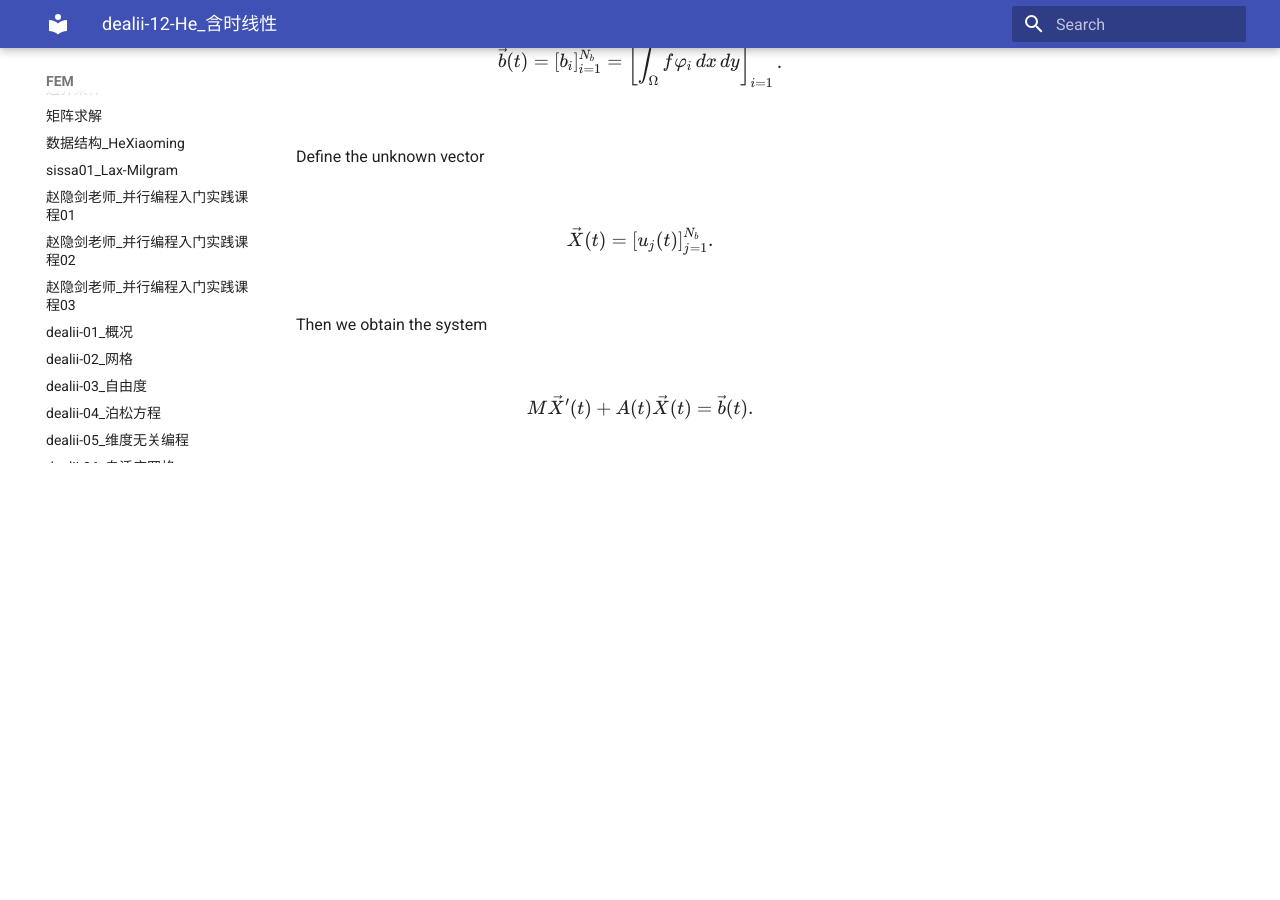
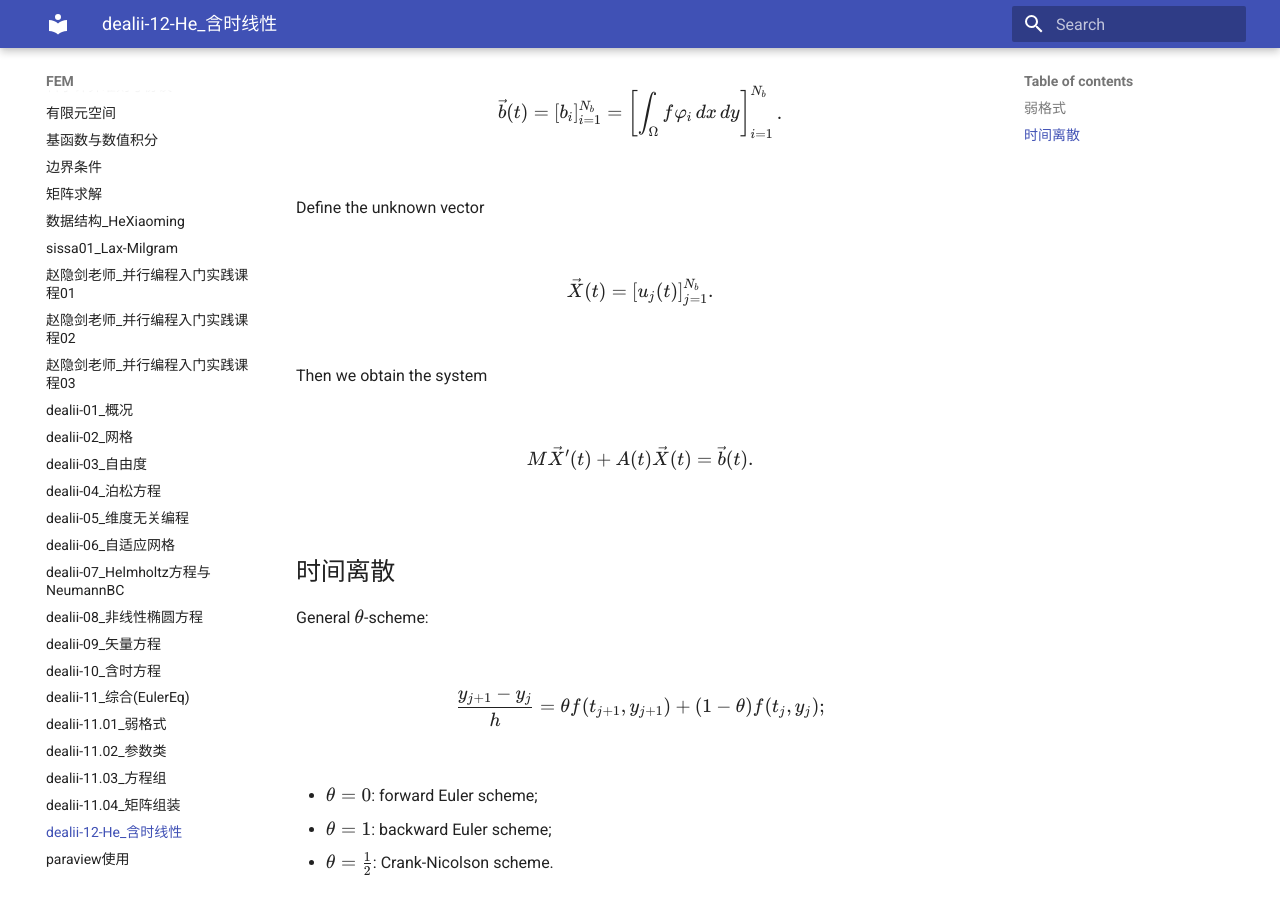
Before and after one commit to ymma98/technotes, an MkDocs documentation site: the page built from docs/FEM/dealii-12-He_含时线性.md, in a window 1280 px wide and 900 px high, scrolled down 2234 px. Built offline with MkDocs 1.6.1 and Material for MkDocs 9.7.7, drawn with Linux system fonts in a browser that asks for light colours; before the commit the page ends 2721 px from its top, so only the background shows below that.

Commit message:
docs/FEM/dealii-12-He_含时线性.md updated from https://stackedit.cn/

```diff
--- a/docs/FEM/dealii-12-He_含时线性.md
+++ b/docs/FEM/dealii-12-He_含时线性.md
@@ -1,4 +1,6 @@
 # dealii-12-He_含时线性
+
+## 弱格式
 
 对应 Chapter 4: Finite Elements for 2D second order parabolic and hyperbolic equation.
 
@@ -87,12 +89,25 @@ M \vec{X}'(t) + A(t) \vec{X}(t) = \vec{b}(t).
 $$
 
 
+## 时间离散
+
+General $\theta$-scheme:
+
+$$
+\frac{y_{j+1} - y_j}{h} = \theta f(t_{j+1}, y_{j+1}) + (1 - \theta) f(t_j, y_j);
+$$
+
+- $\theta = 0$: forward Euler scheme;
+- $\theta = 1$: backward Euler scheme;
+- $\theta = \frac{1}{2}$: Crank-Nicolson scheme.
+
+
 
 
 
 
 <!--stackedit_data:
-eyJoaXN0b3J5IjpbLTQ0MDQyNzY0NywxNDQ4MDg0ODkwLC0xOD
-IyMTg2NzI2LC03OTU0MTUwMzksMTg1NzgxMzU1LDE3MzcyMTA3
-NDEsLTY1OTI5NzgyOV19
+eyJoaXN0b3J5IjpbLTEzNDU4Mjg0NTgsLTQ0MDQyNzY0NywxND
+Q4MDg0ODkwLC0xODIyMTg2NzI2LC03OTU0MTUwMzksMTg1Nzgx
+MzU1LDE3MzcyMTA3NDEsLTY1OTI5NzgyOV19
 -->
```
